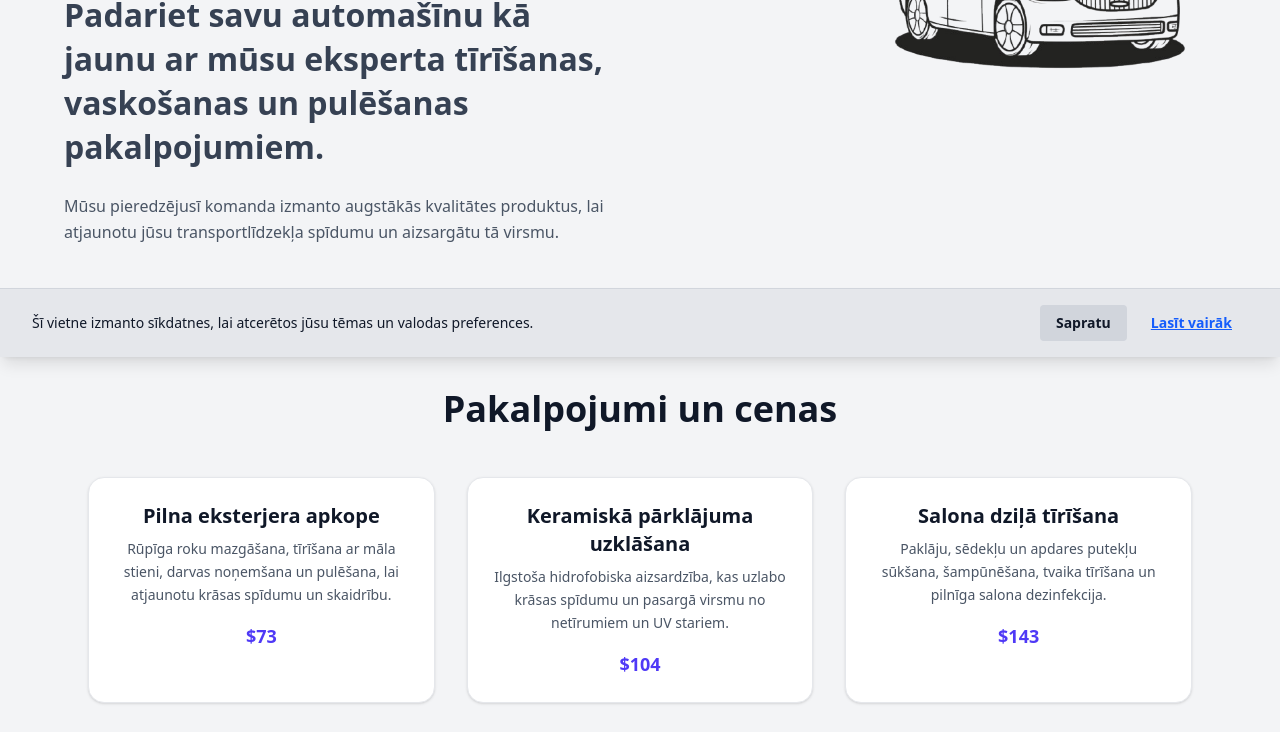
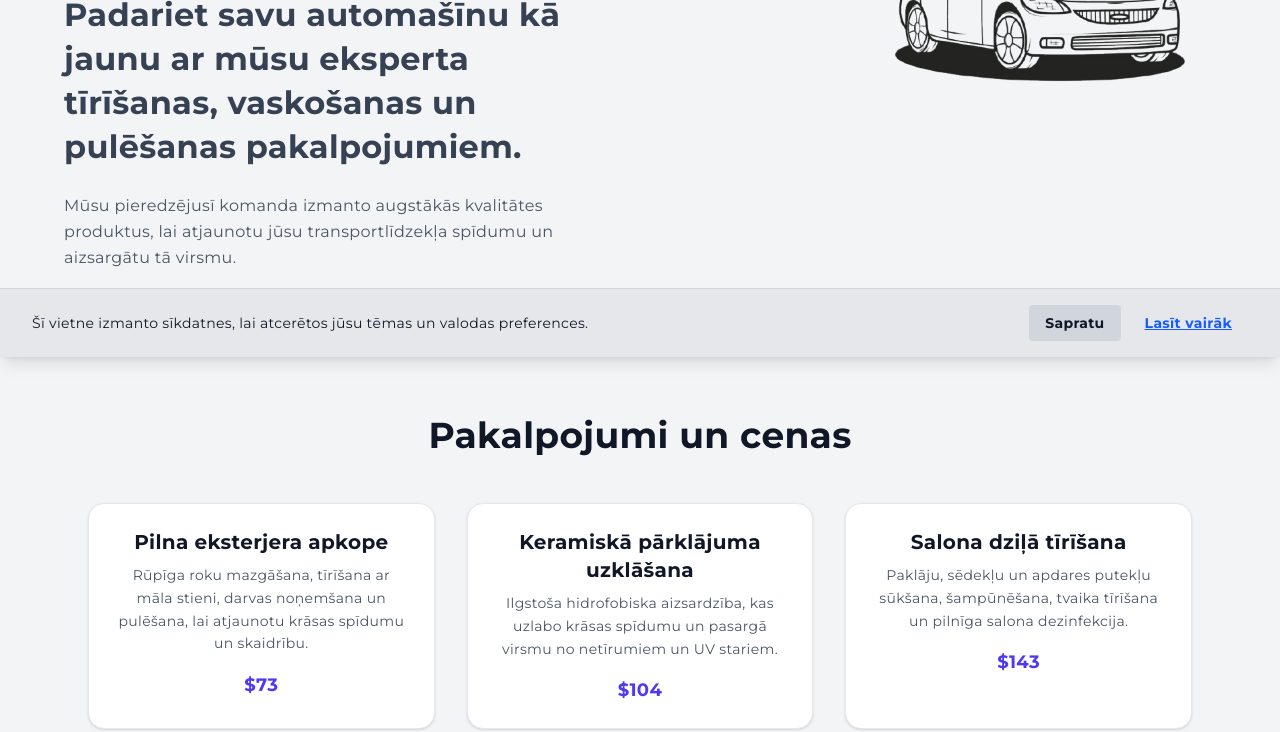
Before and after one commit to salvizj/fineshine, an Astro site: page /lv in a window 1280 px wide. Shown: the part 443-1175 px from the top of the page. Built offline with nearby package versions, Linux system fonts and the light colour scheme; Astro itself is replaced by a stand-in of ours.

Commit message:
added new font

```diff
--- a/src/layouts/Layout.astro
+++ b/src/layouts/Layout.astro
@@ -6,6 +6,10 @@ import "../styles/global.css"
 	<head>
 		<meta charset="utf-8" />
 		<link rel="icon" href="/favicon.ico" />
+		<link
+			href="https://fonts.googleapis.com/css2?family=Montserrat:wght@400;700&display=swap"
+			rel="stylesheet"
+		/>
 
 		<meta name="viewport" content="width=device-width, initial-scale=1.0" />
 		<meta
--- a/src/styles/global.css
+++ b/src/styles/global.css
@@ -2,6 +2,29 @@
 
 @custom-variant dark (&:where(.dark, .dark *));
 
+:root {
+	font-family:
+		"Montserrat",
+		system-ui,
+		-apple-system,
+		BlinkMacSystemFont,
+		"Segoe UI",
+		Roboto,
+		Helvetica,
+		Arial,
+		sans-serif,
+		"Apple Color Emoji",
+		"Segoe UI Emoji";
+	font-size: 16px;
+	line-height: 1.5;
+	font-weight: 400;
+	letter-spacing: 0.02em;
+	color: var(--color-foreground);
+	background-color: var(--color-background);
+	-webkit-font-smoothing: antialiased;
+	-moz-osx-font-smoothing: grayscale;
+}
+
 .footer-section {
 	@apply flex flex-col items-center sm:items-start text-center sm:text-left max-w-xs px-2;
 }
```
